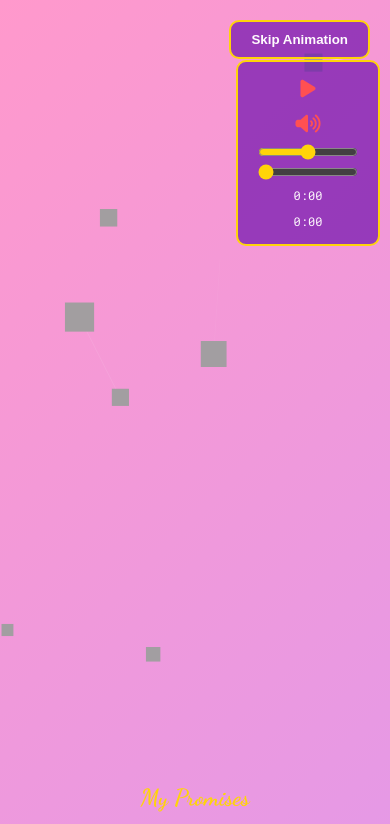
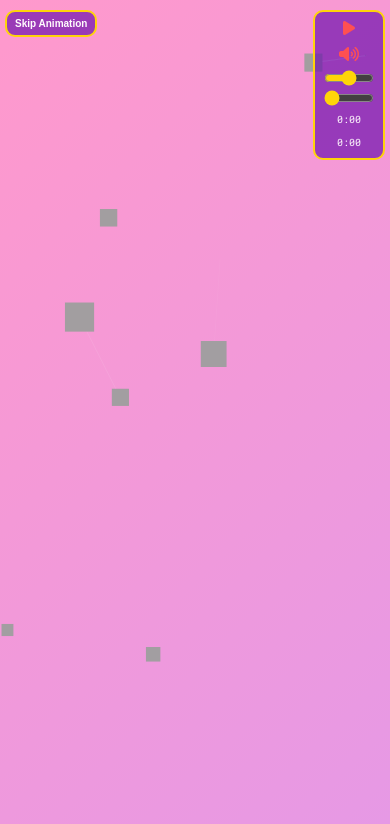
Before and after one commit to mailhimanshu/final-maybe, a plain HTML site: page index.html in a window 390 px wide. Shown: the top 824 px of the page. Drawn offline with nearby package versions, Linux system fonts and the light colour scheme.

Commit message:
Update styles.css

```diff
--- a/styles.css
+++ b/styles.css
@@ -9,7 +9,12 @@ body {
     animation: bgPulse 10s infinite alternate;
   }
   @keyframes bgPulse { 0% { opacity: 0.8; } 100% { opacity: 1; } }
-  #mainDiv { width: 100%; height: 100%; position: relative; }
+  #mainDiv {
+    width: 100%;
+    height: 100%;
+    position: relative;
+    padding-top: 80px;
+  }
   #loveHeart { float: left; width: 670px; height: 625px; }
   #garden { width: 100%; height: 100%; cursor: pointer; }
   #words { font-family: 'Dancing Script', cursive; width: 500px; font-size: 28px; color: #fff; text-shadow: 0 0 5px rgba(0,0,0,0.5); }
@@ -25,6 +30,7 @@ body {
     font-family: 'Roboto Mono', monospace;
     font-size: 14px;
     padding-bottom: 20px;
+    margin-top: 50px;
   }
   #code .comments { color: #66ff99; }
   #code .space { margin-left: 7px; }
@@ -74,8 +80,8 @@ body {
   #popupModal button { padding: 12px 24px; font-size: 18px; margin-top: 20px; background: gold; border: none; border-radius: 5px; color: #6A0DAD; font-weight: bold; }
   #skipButton {
     position: fixed;
-    top: 20px;
-    right: 20px;
+    top: 10px;
+    left: 20px;
     padding: 10px 20px;
     background: rgba(106, 13, 173, 0.7);
     color: white;
@@ -116,7 +122,7 @@ body {
   #timeline div { margin: 10px 0; padding: 10px; background: rgba(106, 13, 173, 0.5); border-radius: 10px; }
   #audioControls {
     position: fixed;
-    top: 80px;
+    top: 10px;
     right: 20px;
     background: rgba(106, 13, 173, 0.7);
     border: 2px solid gold;
@@ -243,10 +249,11 @@ body {
     border-radius: 15px;
     box-shadow: 0 0 20px rgba(0,0,0,0.3);
     height: 500px;
+    background: #000;
   }
   .video-slider {
     display: flex;
-    transition: transform 0.5s ease;
+    transition: transform 0.8s cubic-bezier(0.25, 0.1, 0.25, 1);
     height: 100%;
   }
   .video-slide {
@@ -275,6 +282,7 @@ body {
     border-bottom-left-radius: 15px;
     border-bottom-right-radius: 15px;
     text-shadow: 1px 1px 3px rgba(0,0,0,0.5);
+    z-index: 5;
   }
   .slider-btn {
     position: absolute;
@@ -333,8 +341,33 @@ body {
     }
 
     #icon { font-size: 30px; }
-    #audioControls { top: 60px; right: 10px; width: 120px; }
-    #audioControls input[type="range"] { width: 100px; }
+
+    /* Mobile-friendly controls */
+    #audioControls {
+      top: 10px;
+      right: 10px;
+      width: 80px;
+      padding: 5px;
+    }
+
+    #skipButton {
+      top: 10px;
+      left: 10px;
+      font-size: 12px;
+      padding: 8px 12px;
+      white-space: nowrap;
+    }
+
+    #audioControls input[type="range"] { width: 70px; }
+
+    #currentTime, #duration {
+      font-size: 10px;
+    }
+
+    #mainDiv {
+      padding-top: 50px;
+    }
+
     #lyricsSection { margin: 10px auto; }
     #lyricsContainer { font-size: 18px; max-height: 150px; }
     #lyricsContainer .current { font-size: 20px; }
@@ -387,6 +420,45 @@ body {
     #currentLyricDisplay {
       font-size: 16px;
       padding: 5px;
+    }
+  }
+
+  /* Extra small devices */
+  @media (max-width: 480px) {
+    #mainDiv {
+      padding-top: 80px;
+    }
+
+    #audioControls {
+      top: 10px;
+      right: 5px;
+      width: 60px;
+      padding: 4px;
+    }
+
+    #skipButton {
+      top: 10px;
+      left: 5px;
+      font-size: 10px;
+      padding: 6px 8px;
+    }
+
+    #content {
+      margin-top: 40px;
+    }
+
+    #code {
+      margin-top: 20px;
+      font-size: 12px;
+    }
+
+    #audioControls button {
+      font-size: 16px;
+      margin: 3px;
+    }
+
+    #audioControls input[type="range"] {
+      width: 50px;
     }
   }
 
@@ -485,9 +557,10 @@ body {
 #content {
   display: block;
   width: 100%;
-  margin: 0 auto;
+  margin: 20px auto;
   clear: both;
   overflow: hidden;
+  text-align: center;
 }
 
 #ourPromises {
@@ -595,3 +668,16 @@ body {
   transform: scale(1.05);
   box-shadow: 0 0 10px rgba(255, 255, 255, 0.5);
 }
+
+#controlsInfo {
+  position: fixed;
+  top: 160px;
+  right: 20px;
+  background: rgba(0, 0, 0, 0.7);
+  color: white;
+  padding: 8px 12px;
+  border-radius: 5px;
+  font-size: 12px;
+  z-index: 100;
+  border: 1px solid gold;
+}
```
